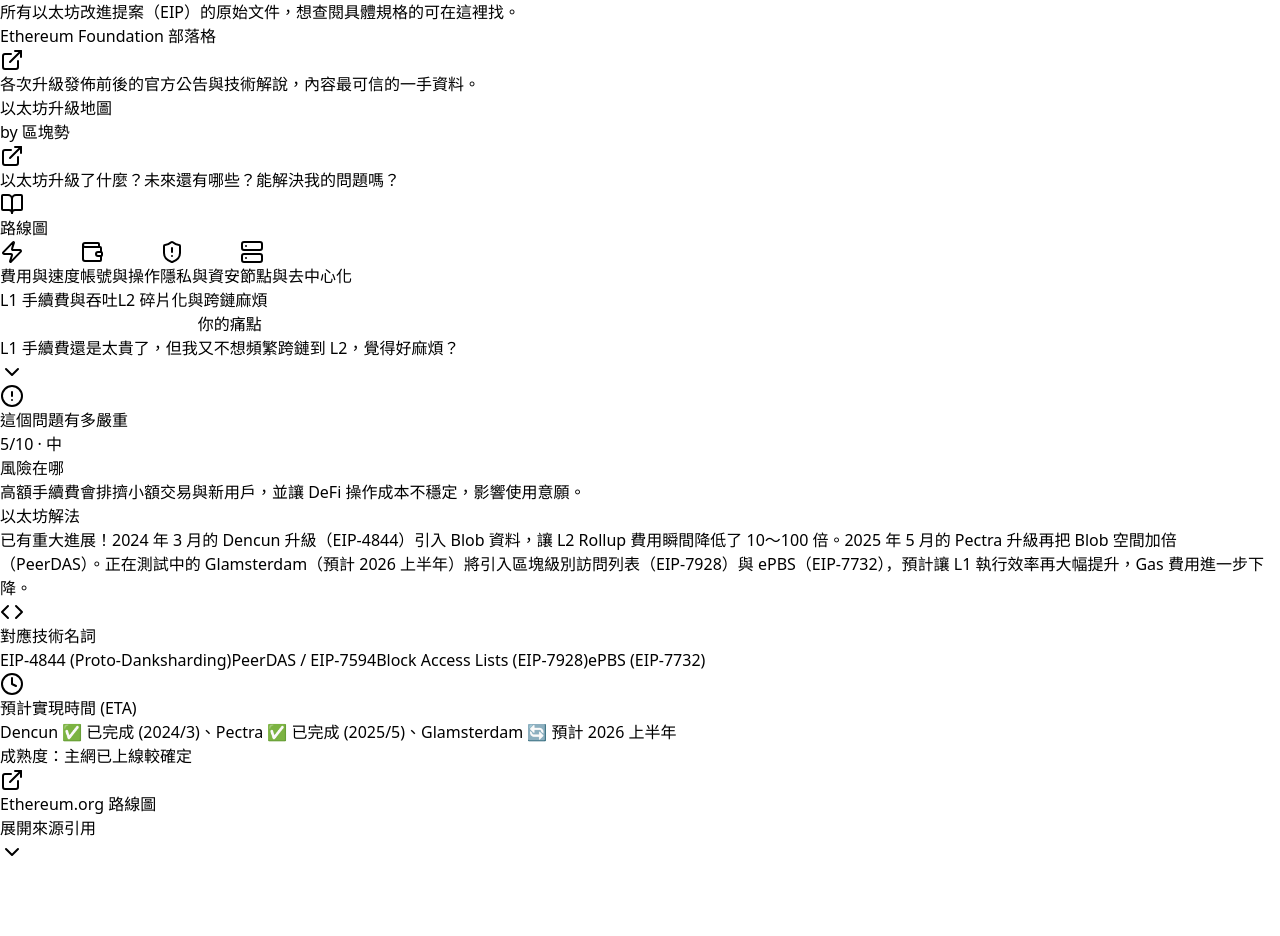
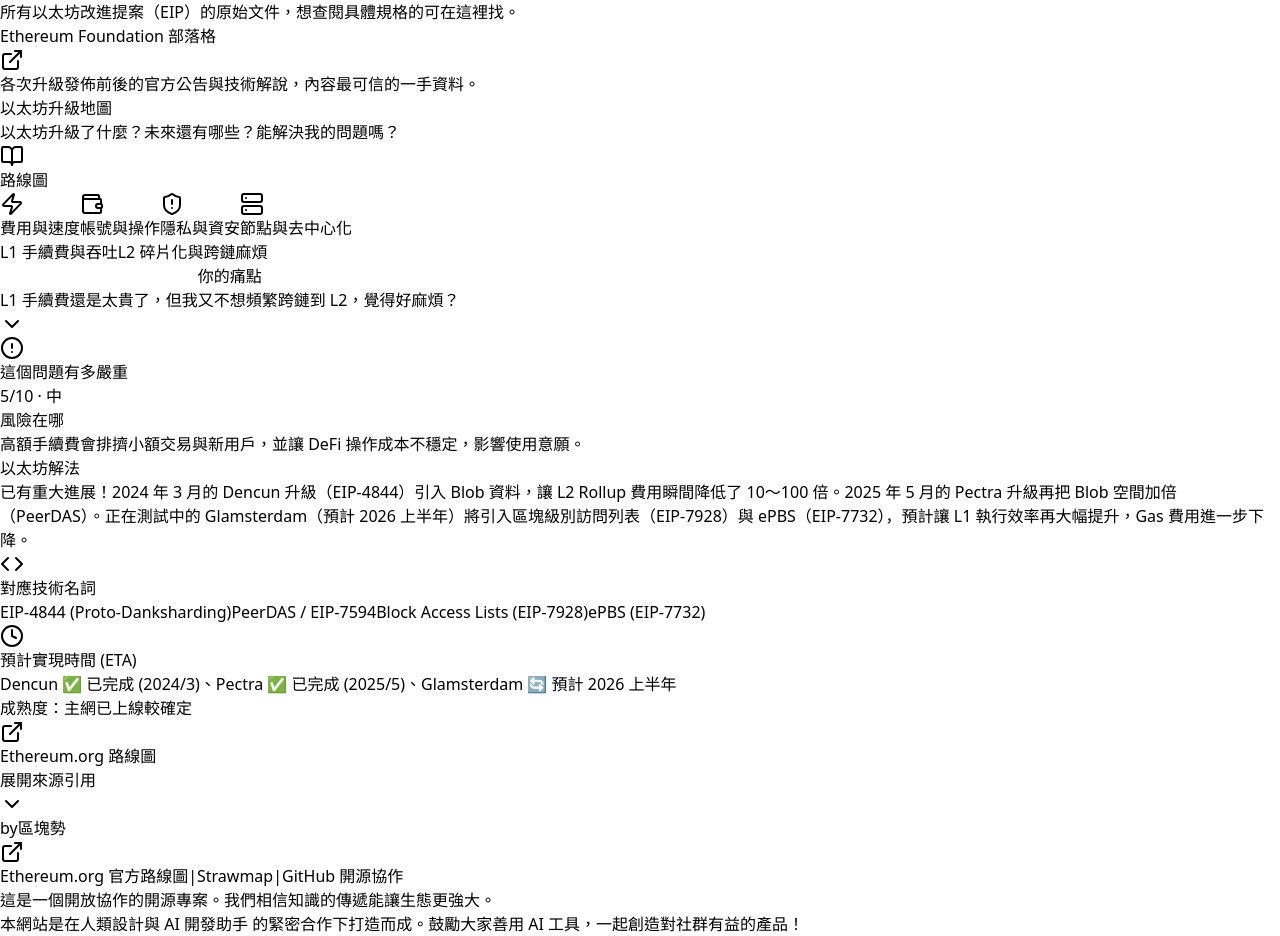
Before and after one commit to ASTROHSU/Ethereum-roadmap, a React (Vite) app: page / in a window 1280 px wide. Shown: the part 1590-2526 px from the top of the page. Before the commit the page ends 2454 px from the top, so only its background shows below. Built offline with nearby package versions, Linux system fonts and the light colour scheme.

Commit message:
feat: add footer with brand attribution, links, and AI collaboration message

```diff
--- a/src/components/EthereumRoadmapUX.jsx
+++ b/src/components/EthereumRoadmapUX.jsx
@@ -795,15 +795,7 @@
             <h1 className="text-2xl md:text-4xl font-bold text-slate-900 mb-1 md:mb-2">
               以太坊升級地圖
             </h1>
-            <a
-              href="https://www.blocktrend.today"
-              target="_blank"
-              rel="noopener noreferrer"
-              className="inline-flex items-center gap-1 text-xs text-slate-400 hover:text-indigo-500 transition-colors"
-            >
-              by 區塊勢
-              <ExternalLink className="w-2.5 h-2.5" />
-            </a>
+
             <p className="hidden md:block text-slate-600 leading-relaxed max-w-2xl mt-2">
               以太坊升級了什麼？未來還有哪些？能解決我的問題嗎？
             </p>
@@ -1079,6 +1071,49 @@
           ))}
         </div>
       </main>
+
+      {/* ── Footer ── */}
+      <footer className="relative z-10 max-w-4xl mx-auto px-4 py-12 md:py-16 text-center border-t border-slate-200 mt-12 text-slate-500">
+        <div className="flex flex-col items-center justify-center gap-4">
+
+          {/* Logo / Brand */}
+          <a
+            href="https://www.blocktrend.today"
+            target="_blank"
+            rel="noopener noreferrer"
+            className="flex items-center gap-2 text-slate-800 hover:text-indigo-600 transition-colors group"
+          >
+            <span className="text-sm font-medium">by</span>
+            <span className="text-lg font-bold tracking-wide">區塊勢</span>
+            <ExternalLink className="w-4 h-4 text-slate-400 group-hover:text-indigo-600 transition-colors" />
+          </a>
+
+          {/* Links */}
+          <div className="flex flex-wrap justify-center gap-4 text-sm mt-2">
+            <a href="https://ethereum.org/roadmap" target="_blank" rel="noopener noreferrer" className="hover:text-indigo-500 transition-colors underline underline-offset-4 decoration-slate-200 hover:decoration-indigo-300">
+              Ethereum.org 官方路線圖
+            </a>
+            <span className="text-slate-300 hidden md:inline">|</span>
+            <a href="https://strawmap.org/" target="_blank" rel="noopener noreferrer" className="hover:text-indigo-500 transition-colors underline underline-offset-4 decoration-slate-200 hover:decoration-indigo-300">
+              Strawmap
+            </a>
+            <span className="text-slate-300 hidden md:inline">|</span>
+            <a href="https://github.com/ASTROHSU/Ethereum-roadmap" target="_blank" rel="noopener noreferrer" className="hover:text-indigo-500 transition-colors underline underline-offset-4 decoration-slate-200 hover:decoration-indigo-300">
+              GitHub 開源協作
+            </a>
+          </div>
+
+          {/* AI Message & Collaboration */}
+          <div className="mt-4 max-w-lg mx-auto bg-white/60 backdrop-blur-sm rounded-2xl p-4 border border-slate-100 shadow-sm">
+            <p className="text-sm leading-relaxed text-slate-600">
+              這是一個開放協作的開源專案。我們相信知識的傳遞能讓生態更強大。
+              <br className="hidden md:block" />
+              本網站是在人類設計與 <span className="font-semibold text-indigo-500">AI 開發助手</span> 的緊密合作下打造而成。鼓勵大家善用 AI 工具，一起創造對社群有益的產品！
+            </p>
+          </div>
+
+        </div>
+      </footer>
     </div>
   );
 }
--- a/vite.config.js
+++ b/vite.config.js
@@ -2,6 +2,7 @@
 import react from '@vitejs/plugin-react'
 
 export default defineConfig({
-  base: process.env.VERCEL ? '/' : '/Ethereum-roadmap/',
+  // Vercel 依然需要根目錄 '/'，否則用相對路徑 './' 來兼容 Github Pages 與 IPFS
+  base: process.env.VERCEL ? '/' : './',
   plugins: [react()],
 })
```
